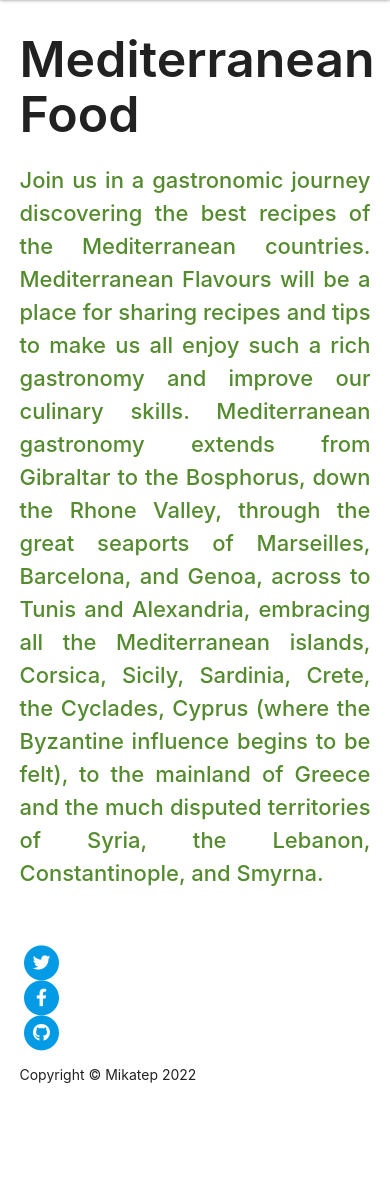
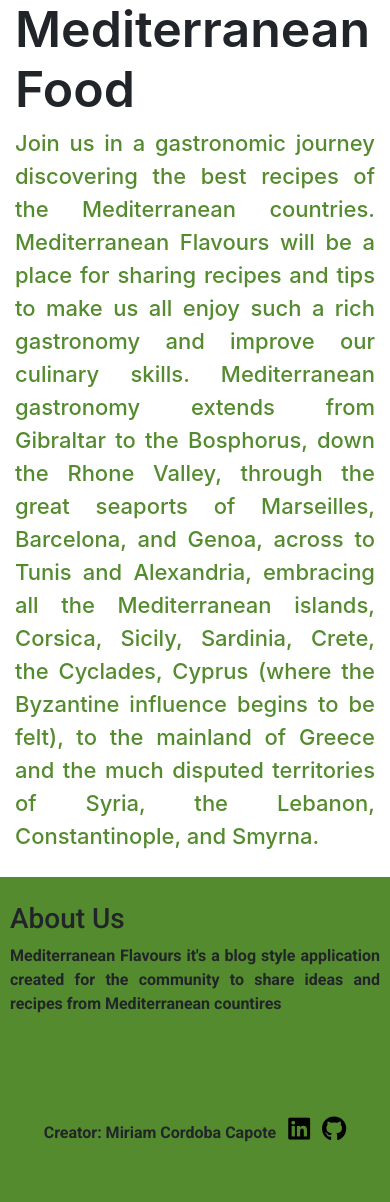
Before and after one commit to Mikatep/Python3, a Flask app: page / in a window 390 px wide; the page is wider, and only the part inside the window is pictured. Shown: the part 401-1603 px from the top of that part. Before the commit the page ends 1484 px from the top of that part, so only its background shows below. Run offline with Flask 2, Linux system fonts and the light colour scheme; data that the repository does not hold is empty; some libraries are stand-ins or nearby versions.

Commit message:
base template finished

```diff
--- a/static/css/style.css
+++ b/static/css/style.css
@@ -1,14 +1,69 @@
+@import url('https://fonts.googleapis.com/css?family=Roboto:100,200,300,400,500,600,700|Exo:100,200,300,400,500,600,700');
 
 /*-------------------------------------------Header*/
 
-.nav-wrapper {
-    background: url(https://picjumbo.com/wp-content/uploads/fresh-amp-colorful-fruits-and-vegetables-2210x1473.jpg);
+#nav-bar {
+  background: url(https://picjumbo.com/wp-content/uploads/fresh-amp-colorful-fruits-and-vegetables-2210x1473.jpg);
     background-size: cover;
     height: 400px !important;
 }
 
-#nav-ul li {
-  font-size: 35px !important;
+#ul-nav {
+padding-top: 42px;
+}
+
+#logo h1 {
+  font-size: 35px;
+  margin-left: 15px;
+  padding-top: 36px;
+  font-family: 'Pacifico', cursive;
+  color: #fff;
+}
+
+#logo >a:hover{
+  text-decoration: none;
+}
+.nav-name {
+color: #d50000 ;
+font-weight: 600;
+font-family: 'Pacifico', cursive;
+font-size: 22px;
+padding-left: 15px;
+padding-right: 15px;
+letter-spacing: 2px;
+}
+
+.nav-name:hover {
+color: #fff;
+}
+
+.navbar-dark .navbar-toggler {
+color: #020202;
+border-color: #020202;
+margin-top: 15px;
+}
+
+/*-------------------------------------------Media queries*/
+
+@media(max-width: 767px) {
+  #ul-nav {
+    padding-top: 0!important;
+  }
+
+  .nav-name {
+    color: #fff;
+  }
+
+  nav {
+    margin-left: 17px;
+    margin-top: -30px;
+  }
+  label {
+    font-size: 20px!important;
+  }
+  .categories-links {
+    font-size: 25px!important;
+  }
 }
 
 /*-------------------------------------------Hero*/
@@ -24,28 +79,11 @@
   font-weight: 450;
   color: #558b2f;
 }
-#hero-background {
-  background: url(../images/accounting-career-1.png);
-  background-size: cover;
-  display: flex;
-}
-
-#hero-bot {
-    background-color: #020202;
-    width: 50%;
-    height: fit-content;
-    margin-left: 25%;
-    margin-right: 25%;
-    margin-top: 45px;
-    margin-bottom: 45px;
-    border: 5px solid #F67571;
-    border-radius: 10%;
-}
 
 /*-------------------------------------------Footer*/
 
 #footer-bar {
-    background-color: #F67571;
+    background-color: #558b2f;
     min-height: 110px;
     font-family: "Roboto", sans-serif;
 }
--- a/templates/base.html
+++ b/templates/base.html
@@ -4,8 +4,11 @@
     <meta charset="UTF-8">
     <meta http-equiv="X-UA-Compatible" content="IE=edge">
     <meta name="viewport" content="width=device-width, initial-scale=1.0">
-    <link rel="stylesheet" href="https://cdnjs.cloudflare.com/ajax/libs/font-awesome/6.1.1/css/all.min.css" integrity="sha512-KfkfwYDsLkIlwQp6LFnl8zNdLGxu9YAA1QvwINks4PhcElQSvqcyVLLD9aMhXd13uQjoXtEKNosOWaZqXgel0g==" crossorigin="anonymous" referrerpolicy="no-referrer" />
-    <link rel="stylesheet" href="https://cdnjs.cloudflare.com/ajax/libs/materialize/1.0.0/css/materialize.min.css">
+    <link rel="stylesheet" href="https://stackpath.bootstrapcdn.com/bootstrap/4.3.1/css/bootstrap.min.css" integrity="sha384-ggOyR0iXCbMQv3Xipma34MD+dH/1fQ784/j6cY/iJTQUOhcWr7x9JvoRxT2MZw1T" crossorigin="anonymous">
+    <script src="https://kit.fontawesome.com/a315ab97c7.js" crossorigin="anonymous"></script>
+    <link rel="preconnect" href="https://fonts.googleapis.com">
+    <link rel="preconnect" href="https://fonts.gstatic.com" crossorigin>
+    <link href="https://fonts.googleapis.com/css2?family=Pacifico&display=swap" rel="stylesheet">
     <link rel="stylesheet" href="{{ url_for('static', filename='css/style.css') }}" type="text/css">
     {% block styles %}
     {% endblock %}
@@ -14,41 +17,45 @@
 </head>
 <body>
   <header>
-        <!--Top main navbar-->
-        <nav class="nav-extended text-shadow">
-            <div class="nav-wrapper">
-              <div id="brand">
-                <a href="" class="brand-logo center">Flavours</a>
+    <!--Nav element and grid (Bootstrap 4.3 template)-->
+    <div id="nav-bar" class="row">
+        <div id="logo" class="col-md-4">
+           <a href=""><h1>Mediterranean Flavours</h1></a>
         </div>
-              <a href="#" data-target="mobile-demo" class="sidenav-trigger"><i class="fa-solid fa-bars"></i></a>
-              <ul id="nav-ul" class="right hide-on-med-and-down">
-                  <li><a href="">Home</a></li>
+        <div class="col-md-8">
+            <nav class="navbar navbar-expand-md navbar-dark">
+                <button class="navbar-toggler" type="button" data-toggle="collapse" data-target="#navbarTogglerDemo01" aria-controls="navbarTogglerDemo01" aria-expanded="false" aria-label="Toggle navigation">
+                    <span class="navbar-toggler-icon"></span>
+                </button>
+                <div class="collapse navbar-collapse" id="navbarTogglerDemo01">
+                    <ul id="ul-nav" class="navbar-nav ml-auto mt-2 mt-lg-0">
+                        <li class="nav-item active">
+                          <a class="nav-name" href="index.html">Home <span class="sr-only">(current)</span></a>
+                        </li>
                         {% if session.user %}
-                  <li><a href="">Profile</a></li>
-                  <li><a href="">New Task</a></li>
-                  <li><a href="">Manage Category</a></li>
-                  <li><a href="">Log Out</a></li>
+                        <li class="nav-item">
+                          <a class="nav-name" href="categories.html">Profile</a>
+                        </li>
+                        <li class="nav-item">
+                          <a class="nav-name" href="categories.html">New Recipe</a>
+                        </li><li class="nav-item">
+                          <a class="nav-name" href="categories.html">Log Out</a>
+                        </li>
                         {% else %}
-                  <li><a href="">Log In</a></li>
-                  <li><a href="">Register</a></li>
+                        <li class="nav-item">
+                          <a class="nav-name" href="categories.html">Log In</a>
+                        </li><li class="nav-item">
+                          <a class="nav-name" href="categories.html">Register</a>
+                        </li>
                         {% endif%}
+                        <li class="nav-item">
+                          <a class="nav-name" href="contact.html">Contact</a>
+                        </li>
                     </ul>
                 </div>
             </nav>
-        <!--mobile sidenav-->
-          <ul class="sidenav" id="mobile-demo">
-            <li><h4 class="center-aling text-darken-2">Flavours</h4></li>
-            <li><a href="">Home</a></li>
-            {% if session.user %}
-              <li><a href="">Profile</a></li>
-              <li><a href="">New Task</a></li>
-              <li><a href="">Manage Category</a></li>
-              <li><a href="">Log Out</a></li>
-            {% else %}
-              <li><a href="">Log In</a></li>
-              <li><a href="">Register</a></li>
-            {% endif%}
-          </ul>
+        </div>
+    </div>
 </header>
 
     <section>
@@ -69,48 +76,45 @@
     {% endblock %}
     </main>
     <footer>
-      <div class="container">
-        <div class="row">
-          <div class="col-lg-8 col-md-10 mx-auto">
-            <ul class="list-inline text-center">
+      <div id="footer-bar" class="row">
+          <div id="about" class="col-md-8">
+              <h3>About Us</h3>
+              <p> Mediterranean Flavours it's a blog style application created for the community to share ideas and
+                recipes from Mediterranean countires
+              </p>
+          </div>
+          <div id="social" class="col-md-4">
+              <ul class="list-inline social-links">
                   <li class="list-inline-item">
-                <a href="#">
-                  <span class="fa-stack fa-lg">
-                    <i class="fas fa-circle fa-stack-2x"></i>
-                    <i class="fab fa-twitter fa-stack-1x fa-inverse"></i>
-                  </span>
+                      <p>Creator: Miriam Cordoba Capote</p>
+                  </li>
+                  <li class="list-inline-item">
+                      <a href="https://www.linkedin.com/in/miriam-cordoba-capote-936a93225/" target="_blank">
+                          <i class="fab fa-linkedin" aria-hidden="true"></i>
+                          <span class="sr-only">Linkedin link</span>
                       </a>
                   </li>
                   <li class="list-inline-item">
-                <a href="#">
-                  <span class="fa-stack fa-lg">
-                    <i class="fas fa-circle fa-stack-2x"></i>
-                    <i class="fab fa-facebook-f fa-stack-1x fa-inverse"></i>
-                  </span>
-                </a>
-              </li>
-              <li class="list-inline-item">
-                <a href="#">
-                  <span class="fa-stack fa-lg">
-                    <i class="fas fa-circle fa-stack-2x"></i>
-                    <i class="fab fa-github fa-stack-1x fa-inverse"></i>
-                  </span>
+                      <a href="https://github.com/Mikatep" target="_blank">
+                          <i class="fab fa-github" aria-hidden="true"></i>
+                          <span class="sr-only">Github link</span>
                       </a>
                   </li>
               </ul>
-            <p class="copyright text-muted">Copyright &copy; Mikatep <span id="copyright"></span></p>
-          </div>
           </div>
       </div>
   </footer>
 
-    <script src="https://code.jquery.com/jquery-3.6.0.min.js" integrity="sha256-/xUj+3OJU5yExlq6GSYGSHk7tPXikynS7ogEvDej/m4=" crossorigin="anonymous"></script>
-    <script src="https://cdnjs.cloudflare.com/ajax/libs/materialize/1.0.0/js/materialize.min.js"></script>
+  <script src="https://code.jquery.com/jquery-3.3.1.slim.min.js" integrity="sha384-q8i/X+965DzO0rT7abK41JStQIAqVgRVzpbzo5smXKp4YfRvH+8abtTE1Pi6jizo" crossorigin="anonymous"></script>
+  <script src="https://cdnjs.cloudflare.com/ajax/libs/popper.js/1.14.7/umd/popper.min.js" integrity="sha384-UO2eT0CpHqdSJQ6hJty5KVphtPhzWj9WO1clHTMGa3JDZwrnQq4sF86dIHNDz0W1" crossorigin="anonymous"></script>
+  <script src="https://stackpath.bootstrapcdn.com/bootstrap/4.3.1/js/bootstrap.min.js" integrity="sha384-JjSmVgyd0p3pXB1rRibZUAYoIIy6OrQ6VrjIEaFf/nJGzIxFDsf4x0xIM+B07jRM" crossorigin="anonymous"></script>
   <script src="{{ url_for('static', filename='js/script.js') }}"></script>
+
   {% block scripts %}
   {% endblock %}
   <script>
     $("#copyright").text(new Date().getFullYear());
 </script>
+
 </body>
 </html>
--- a/templates/home.html
+++ b/templates/home.html
@@ -1,8 +1,8 @@
 {% extends "base.html" %}
 {% block content %}
 
-<div class="row">
-    <div class="col-md-9">
+<div id="intro" class="row">
+    <div class="col-md-12">
         <h2 class="title">Mediterranean Food</h2>
         <p class="description">Join us in a gastronomic journey discovering the best recipes of the Mediterranean countries. Mediterranean Flavours will be a place for sharing recipes and tips to make us all enjoy such a rich gastronomy and improve our culinary skills.
             Mediterranean gastronomy extends from Gibraltar to the Bosphorus, down the Rhone Valley, through the great seaports of Marseilles, Barcelona, and
```
Lines whose indentation alone changed are shown as unchanged.
